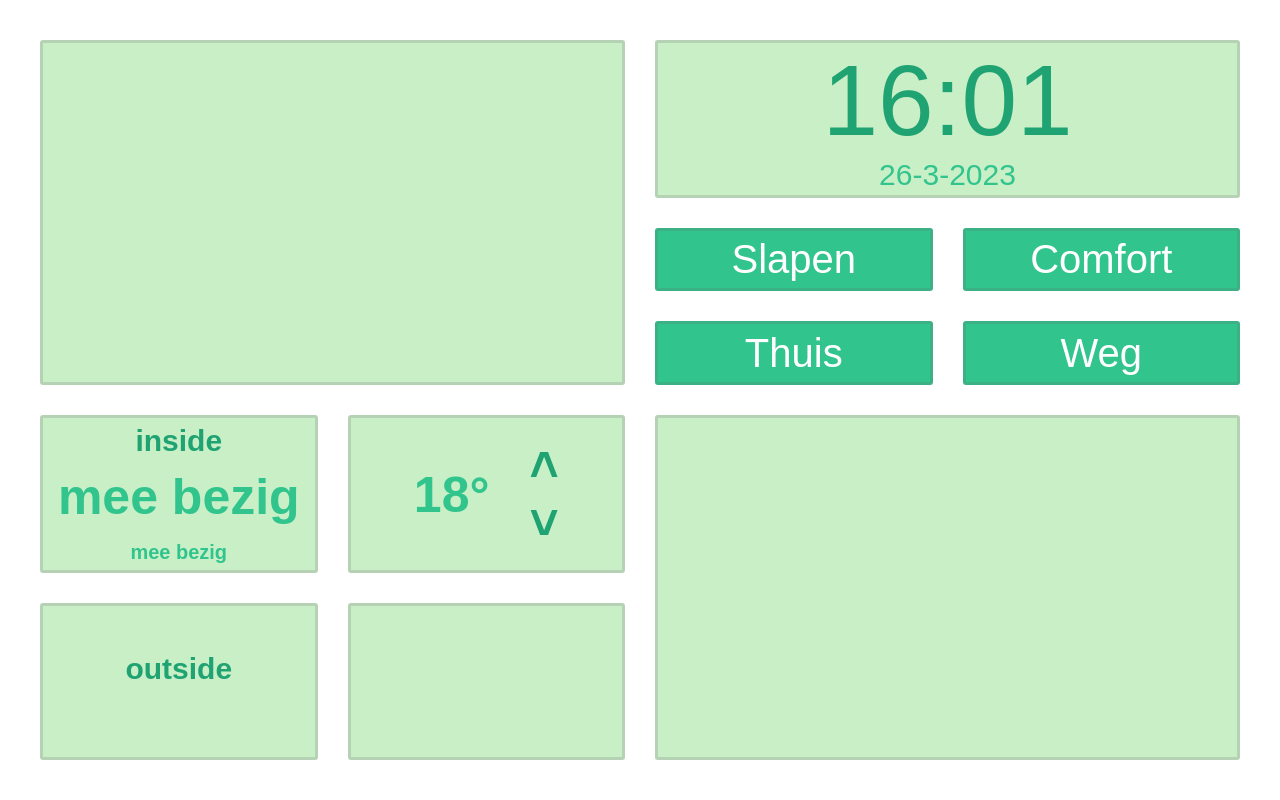
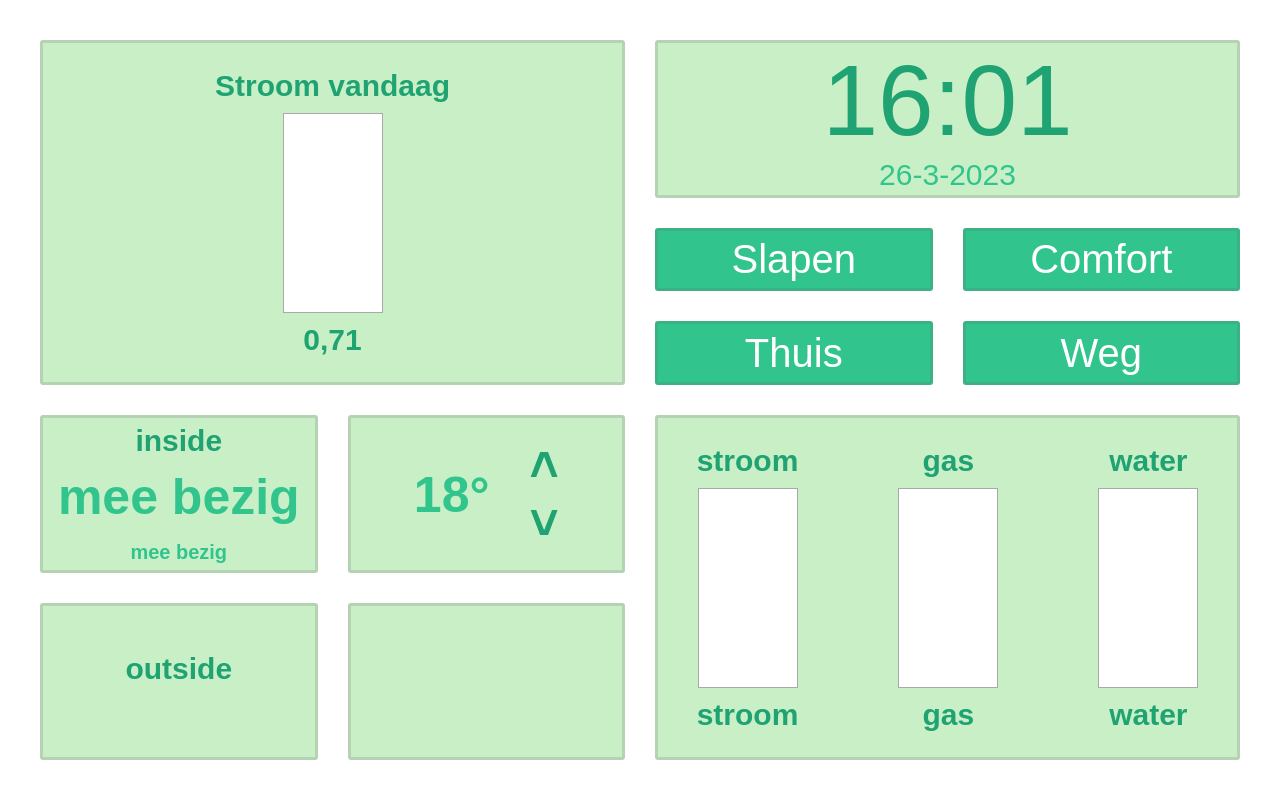
Before and after one commit to RensSmit/fluunk, a PHP site: page / in a window 1280 px wide. Shown: the part 270-1070 px from the top of the page. Run offline with PHP 8.4, Linux system fonts and the light colour scheme.

Commit message:
tabellen uiterlijk

```diff
--- a/website/index.html
+++ b/website/index.html
@@ -11,11 +11,17 @@
 <body onload="startTime()">
 <header>
     <img class="logo" src="index/img/fluunk-high-resolution-logo-color-on-transparent-background.png" alt="fluunk logo">
-    <img class="user" src="index/img/user-regular.svg" alt="">
+    <a href="login/login.html"><img class="user" src="index/img/user-regular.svg" alt=""></a>
 </header>
 <main>
     <ul class="cards">
-        <li class="card card1"></li>
+        <li class="card card1">
+            <p class="euro">Stroom vandaag</p>
+            <div class="stroomvandaag">
+                <div class="aantal"></div>
+            </div>
+            <p id="js--euro" class="euro">0,71</p>
+        </li>
         <li class="card card2">
             <div class="clock">
                 <span id="js--time"></span>
@@ -63,7 +69,27 @@
 
         </li>
         <li class="card card11">
+            <div class="type">
+                <p class="types">stroom</p>
+                <section class="tabel stroom">
 
+                </section>
+                <p class="types">stroom</p>
+            </div>
+            <div class="type">
+                <p class="types">gas</p>
+                <section class="tabel gas">
+
+                </section>
+                <p class="types">gas</p>
+            </div>
+            <div class="type">
+                <p class="types">water</p>
+                <section class="tabel water">
+
+                </section>
+                <p class="types">water</p>
+            </div>
         </li>
     </ul>
 
--- a/website/index/css/style.css
+++ b/website/index/css/style.css
@@ -40,6 +40,7 @@
     float: right;
     margin: 7rem;
     height: 7rem;
+    cursor: pointer;
 }
 
 
@@ -65,6 +66,32 @@
 .card1{
     grid-row: 1 / 5;
     grid-column: 1 / 5;
+    display: flex;
+    justify-content: center;
+    align-items: center;
+    flex-direction: column;
+}
+
+.stroomvandaag{
+    background: white;
+    height: 20rem;
+    width: 10rem;
+    border: solid rgba(0, 0, 0, 0.332) 1px;
+    display: flex;
+    align-items: end;
+}
+
+.aantal{
+    background: #31C48D;
+    width: 10rem;
+}
+
+.euro{
+    font-size: 3rem;
+    color: #1FA372;
+    font-weight: 700;
+    margin-bottom: 1rem;
+    margin-top: 1rem;
 }
 
 
@@ -233,4 +260,29 @@
 .card11{
     grid-row: 5 / 9;
     grid-column: 5 / 9;
+    display: flex;
+    justify-content: center;
+    align-items: center;
+    flex-direction: row;
+    gap: 10rem;
 }
+
+.types{
+    font-size: 3rem;
+    color: #1FA372;
+    font-weight: 700;
+}
+
+.type{
+    display: flex;
+    flex-direction: column;
+    gap: 1rem;
+    align-items: center;
+}
+
+.tabel{
+    background: white;
+    height: 20rem;
+    width: 10rem;
+    border: solid rgba(0, 0, 0, 0.332) 1px;
+}
--- a/website/index/js/main.js
+++ b/website/index/js/main.js
@@ -66,4 +66,13 @@
         getal = getal - 1;
         heat.innerText = getal + "°";
         }
+
+
+
+        const aantal = document.querySelector('.aantal');
+        aantal.style.height = "5rem"
+
+        const euro = document.getElementById("js--euro")
+        euro.innerText = "€ " + "0,75"
+
     });
```
